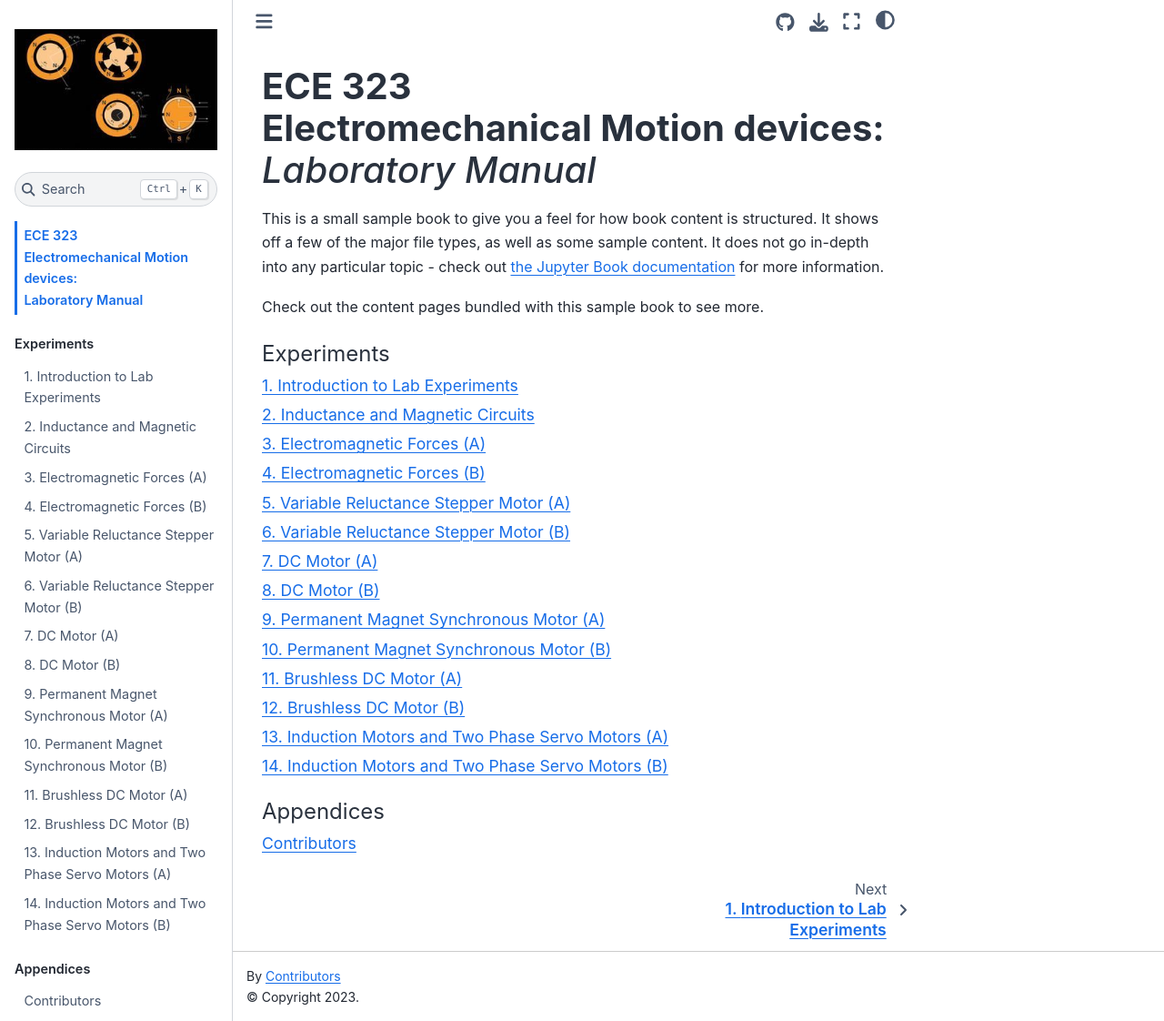
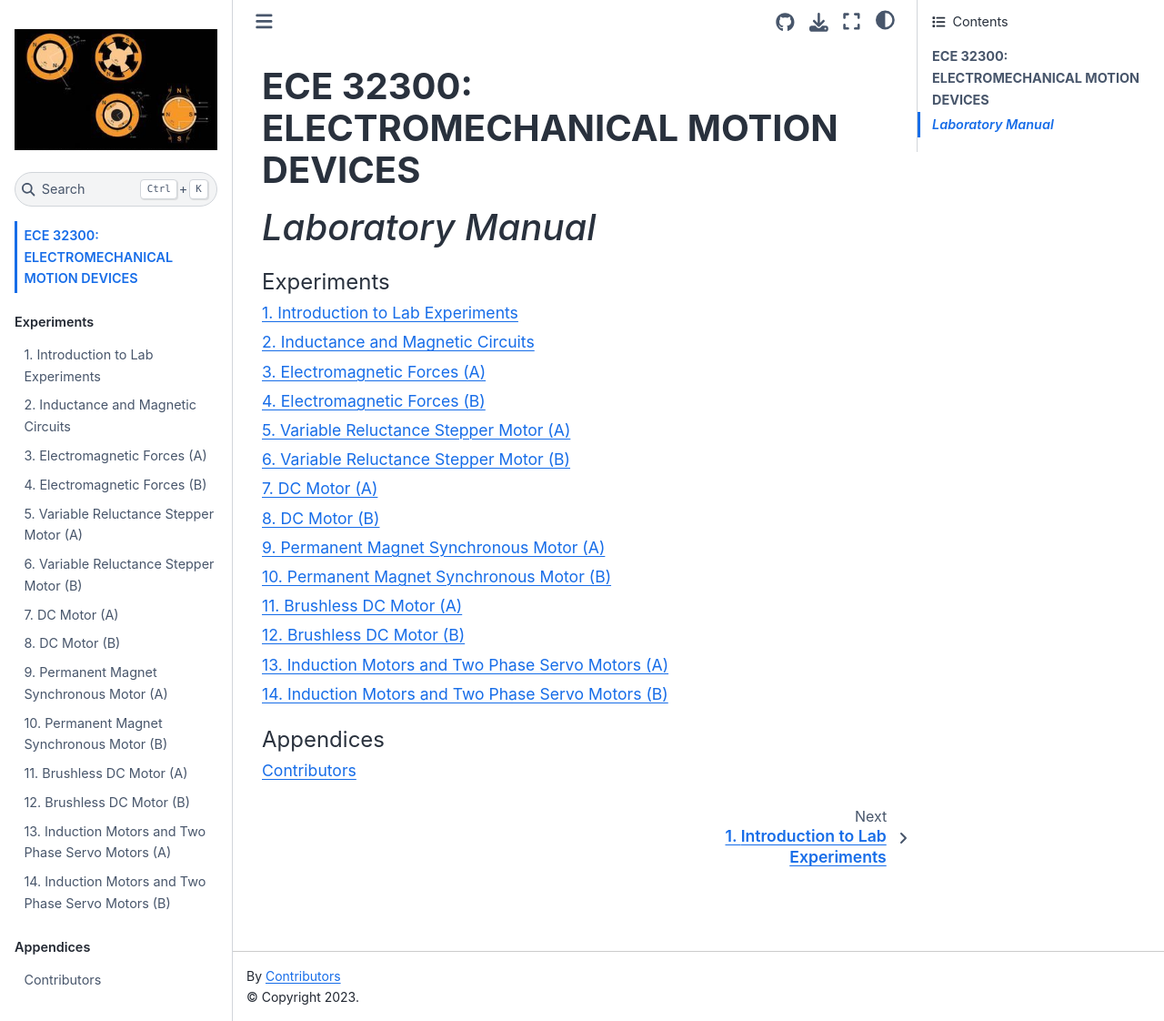
Before and after one commit to Purdue-ECE-32300/lab_book, a Jupyter Book: the page built from source/intro.md, in a window 1280 px wide and 1122 px high. Shown: the whole window at 91% size. Built offline with Jupyter Book 1.0.4 settings and Sphinx 7.4.7 and the Sphinx Book theme 1.1.4, drawn with Linux system fonts in a browser that asks for light colours.

Commit message:
Update page title and intro page.

````diff
--- a/source/_config.yml
+++ b/source/_config.yml
@@ -1,7 +1,7 @@
 # Book settings
 # Learn more at https://jupyterbook.org/customize/config.html
 
-title: "**ECE 323 ELECTROMECHANICAL MOTION DEVICES:** *Laboratory Manual*"
+title: "Purdue University ECE 32300"
 author: '<a href="contributors.html">Contributors</a>'
 copyright: "2023"
 logo: 323logo.png
--- a/source/intro.md
+++ b/source/intro.md
@@ -1,11 +1,6 @@
-# **ECE 323<br>Electromechanical Motion devices:**<br> *Laboratory Manual*
-
-This is a small sample book to give you a feel for how book content is
-structured.
-It shows off a few of the major file types, as well as some sample content.
-It does not go in-depth into any particular topic - check out [the Jupyter Book documentation](https://jupyterbook.org) for more information.
-
-Check out the content pages bundled with this sample book to see more.
+# **ECE 32300: ELECTROMECHANICAL MOTION DEVICES**
+# *Laboratory Manual*
+%# **ECE 32300<br> ELECTROMECHANICAL MOTION DEVICES:**<br> *Laboratory Manual*
 
 ```{tableofcontents}
 ```
````
